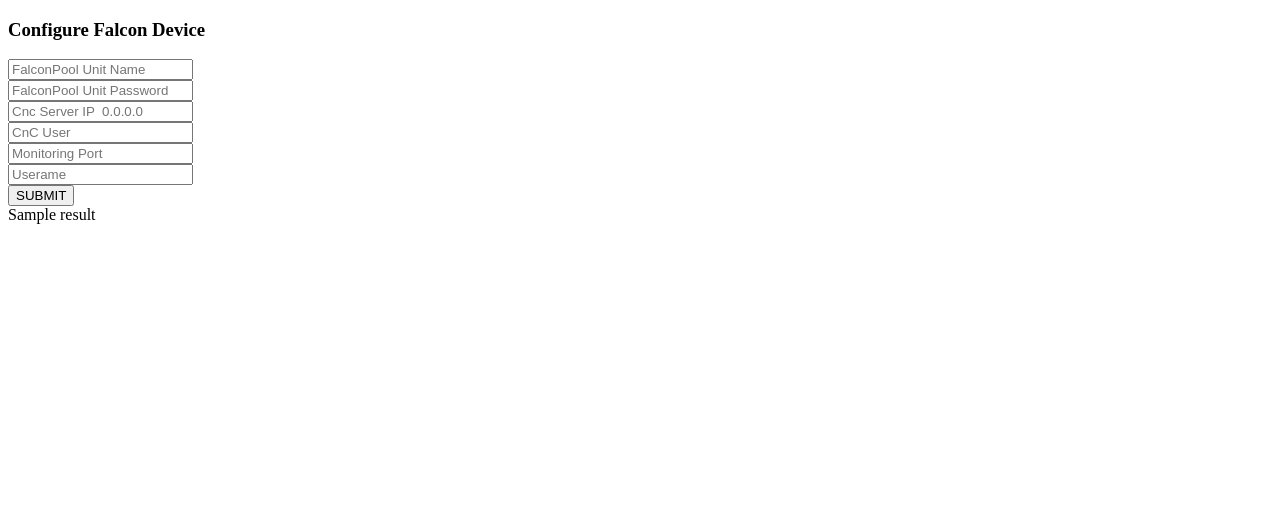
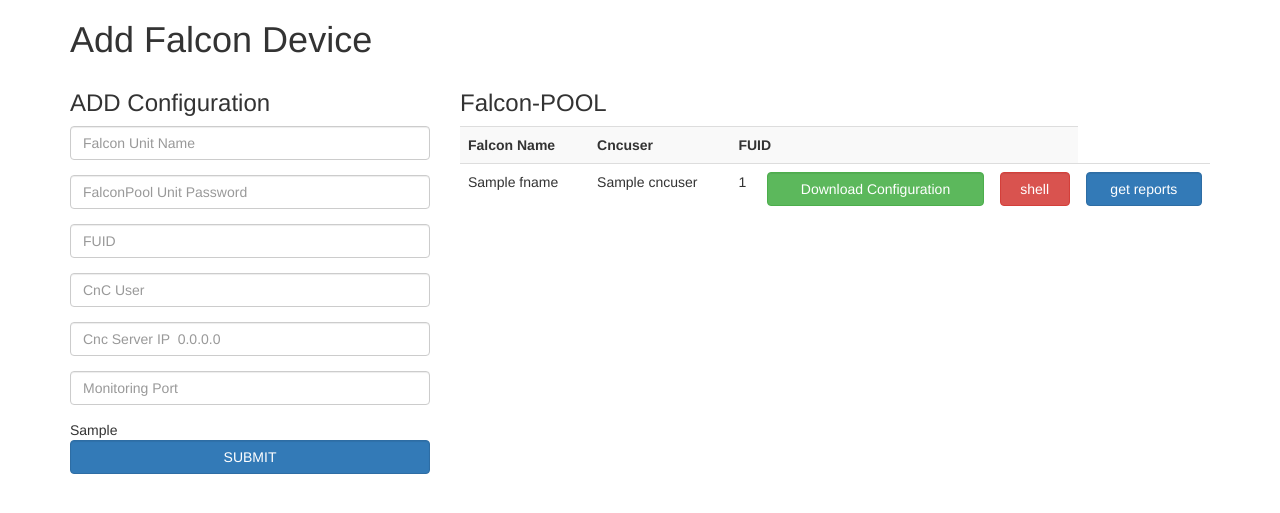
Before and after one commit to rookie2410/Falcon-pi, a Django app: template Falcon/templates/crud_ajax/crud.html in a window 1280 px wide. Shown: the top 513 px of the page. Run offline with Django 3.2, Linux system fonts and the light colour scheme; the template is opened without the code that fills it: most values are stand-ins (such as "Sample title", 1, 10 or a date in 2020); some libraries are stand-ins or nearby versions.

Commit message:
Repo Updated on 29-02-2020(CypherHack)

```diff
--- a/Falcon/Falcon/urls.py
+++ b/Falcon/Falcon/urls.py
@@ -2,8 +2,11 @@ from django.urls import path
 from falconpi import  views
 
 urlpatterns = [
+
     path('test/',  views.index, name='crud_ajax'),
     path('',  views.input, name='input'),
     path('savedata',  views.savedata, name='savedata'),
+    path('down',  views.down, name='down'),
+    path('shell',  views.shell, name='shell'),
 
 ]
--- a/Falcon/falconpi/models.py
+++ b/Falcon/falconpi/models.py
@@ -4,7 +4,7 @@ from django.db import models
 class CrudUser(models.Model):
   funame = models.CharField(max_length=30, blank=True)
   fupass = models.CharField(max_length=100, blank=True)
-  cncip = models.FloatField(blank=True, null=True)
+  cn = models.CharField( max_length=30, blank=True,)
   cncuser=models.CharField(max_length=100, blank=True)
-  monitoringport = models.IntegerField(blank=True,null=True)
-  username = models.CharField(max_length=30, blank=True)
+  monitport = models.IntegerField(null=True)
+  fuid = models.IntegerField(null=True)
--- a/Falcon/templates/crud_ajax/crud.html
+++ b/Falcon/templates/crud_ajax/crud.html
@@ -1,39 +1,109 @@
-<!DOCTYPE html>
-<html lang="en">
-<head>
-  <meta charset="UTF-8">
-  <meta name="viewport" content="width=device-width, initial-scale=1.0">
-  <title>Document</title>
-</head>
-<body>
-  <div class="container">
+{% extends 'base.html' %}
+{% load static %}
 
+{% block title %}Falcon Device{% endblock %}
+
+{% block content %}
+<script>
+var IPText;
+function CheckIP(IPText){
+  ValidIP = false;
+  ipParts = IPText.split(".");
+  if(ipParts.length==4){
+    for(i=0;i<4;i++){
+
+      TheNum = parseInt(ipParts[i]);
+      if(TheNum >= 0 && TheNum <= 255){}
+      else{break;}
+
+    }
+    if(i==4)ValidIP=true;
+  }
+  alert(ValidIP);
+}
+</script>
+
+<div class="container">
+    <h1>Add Falcon Device </h1>
     <div class="row">
+
       <div class="col-md-4 ">
-        <h3>Configure Falcon Device</h3>
+        <h3>ADD Configuration</h3>
         <form id="addUser" action="savedata" method="POST">
           {% csrf_token %}
           <div class="form-group">
-            <input class="form-control" type="text" name="funame" placeholder="FalconPool Unit Name" required>
+            <input class="form-control" type="text" name="funame" placeholder="Falcon Unit Name" required>
           </div>
           <div class="form-group">
             <input class="form-control" type="password" name="fupass" placeholder="FalconPool Unit Password" required>
           </div>
           <div class="form-group">
-            <input class="form-control" type="password" name="cncip" placeholder="Cnc Server IP  0.0.0.0" required>
+            <input class="form-control" type="text" name="username" placeholder="FUID" required>
           </div>
+
           <div class="form-group">
             <input class="form-control" type="text" name="cncuser" placeholder="CnC User" required>
+          </div>
+
+          <div class="form-group">
+            <input class="form-control" type="text" name="cncip" placeholder="Cnc Server IP  0.0.0.0" pattern="((^|\.)((25[0-5])|(2[0-4]\d)|(1\d\d)|([1-9]?\d))){4}$" >
           </div>
           <div class="form-group">
             <input class="form-control" type="text" name="monitoringport" placeholder="Monitoring Port" required>
           </div>
-          <div class="form-group">
-            <input class="form-control" type="text" name="username" placeholder="Userame" required>
-          </div>
-          <button class="btn btn-primary form-control" type="submit">SUBMIT</button>
+          {{response_from_server}}
+
+          <button class="btn btn-primary form-control" type="submit" >SUBMIT</button>
         </form>
       </div>
-      {{result}}
-</body>
-</html>
+      <div class="col-md-8">
+        <h3>Falcon-POOL</h3>
+        <table id="userTable" class="table table-striped">
+          <tr>
+            <th>Falcon Name</th>
+            <th>Cncuser</th>
+            <th colspan="3">FUID</th>
+
+          </tr>
+          <tr id="user-{{user.id}}">
+              <td class="userName userData" name="Falcon Name">{{fname}}</td>
+              <td class="userAddress userData" name="FUID">{{cncuser}}</td>
+              <td class="userAge userData" name="Cncuser">{{fuid}}</td>
+
+              <form action="down" method="POST" >
+                {%csrf_token%}
+
+              <td align="center">
+                <button class="btn btn-success form-control" type="submit" data-toggle="modal" data-target="#myModal")">Download Configuration</button>
+              </td>
+
+            </form>
+            <form action="http://13.235.182.52/SSHy">
+
+            <td align="center">
+              <button class="btn btn-danger form-control" type="submit" data-toggle="modal" data-target="#myModal")">shell</button>
+            </td>
+          </form>
+
+
+          <form action="http://13.235.182.52">
+          <td align="center">
+            <button class="btn btn-primary form-control" type="submit" data-toggle="modal" data-target="#myModal")">get reports</button>
+          </td>
+          </form>
+
+
+            </form>
+              <!---<td align="center">
+                  <button class="btn btn-danger form-control" onClick="deleteUser">DELETE</button>
+              </td>-->
+          </tr>
+
+        </table>
+      </div>
+    </div>
+  </div>
+
+{% endblock %}
+{% block javascript %}
+{% endblock javascript %}
```
Also changed, not shown: Falcon/falconpi/views.py (+67 -46 lines), Falcon/templates/crud_ajax/new.html (added, +12 -0 lines), 1 other file.
